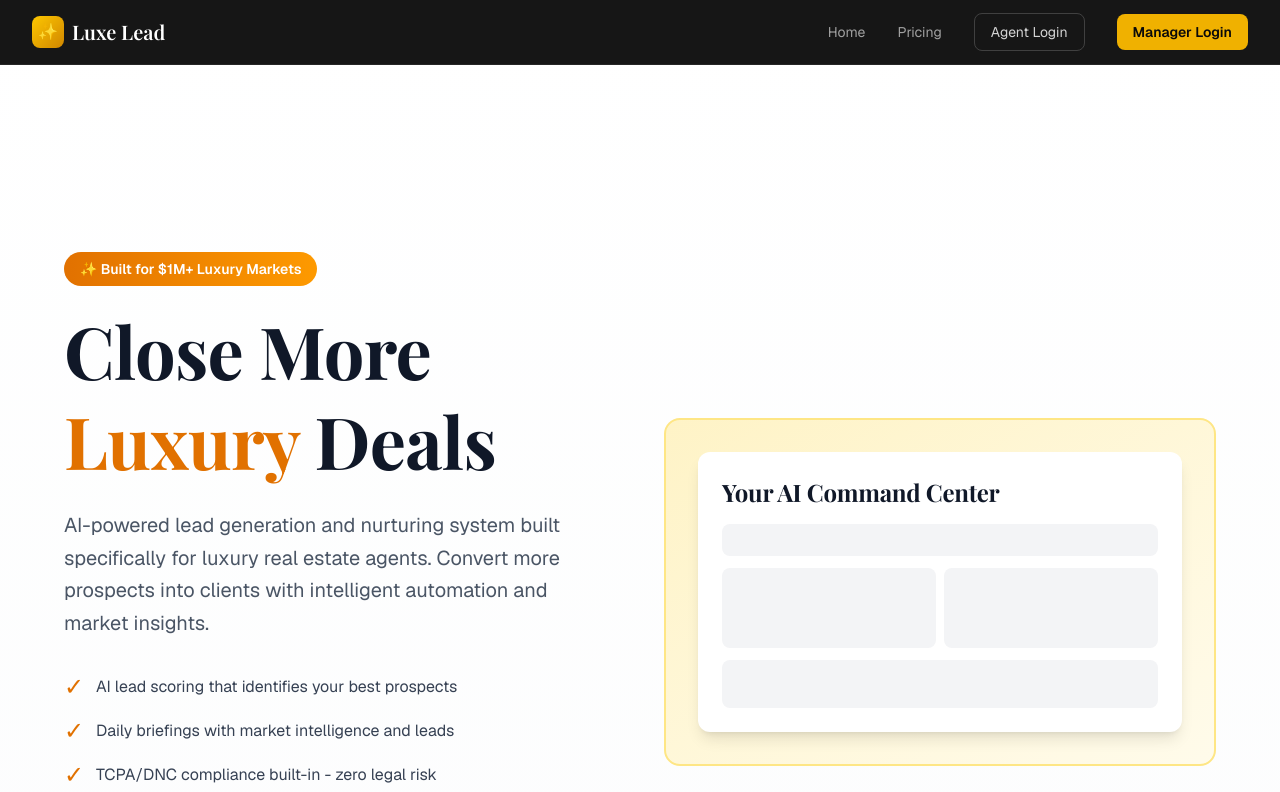
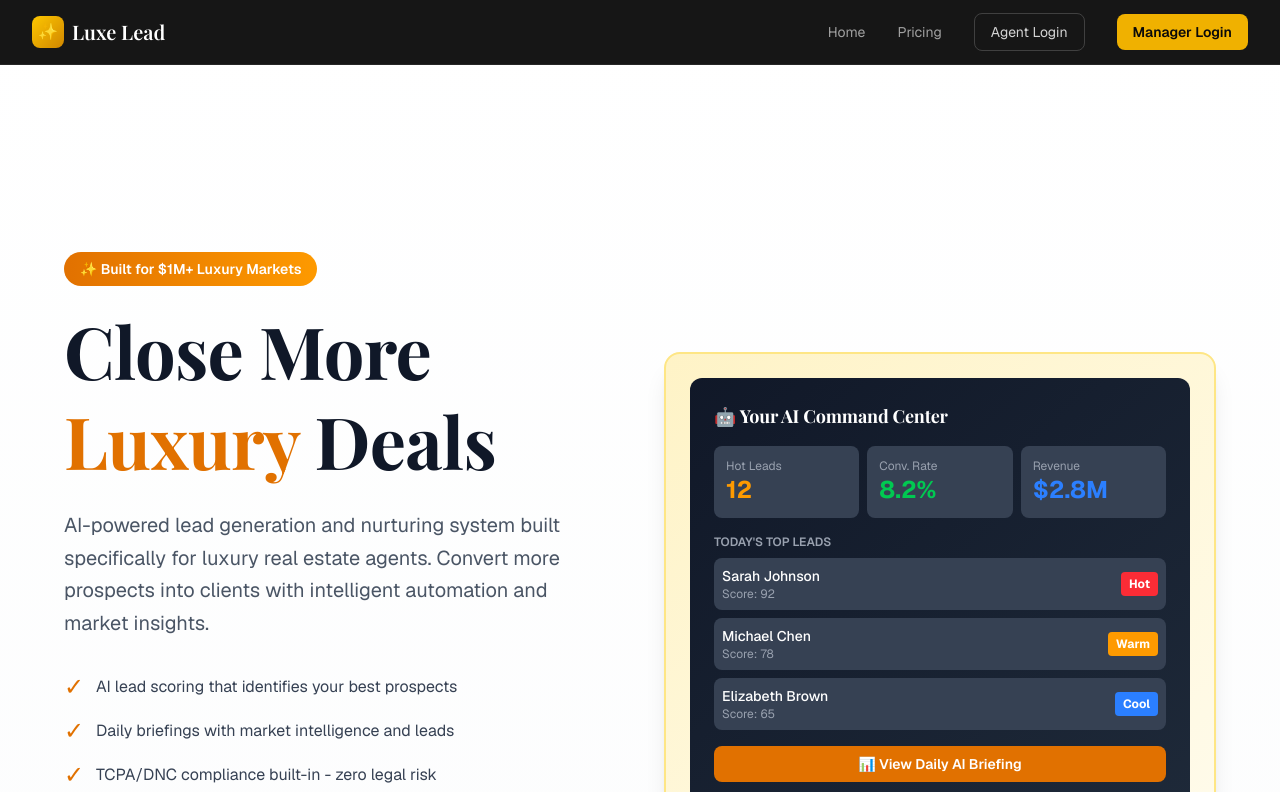
Before and after one commit to robopdesigns/luxeleadpro-site, a Next.js app: page / in a window 1280 px wide. Shown: the top 792 px of the page. Built offline with nearby package versions, Linux system fonts and the light colour scheme; no server answers; a web font is replaced by a local one.

Commit message:
Improve: AI Command Center visual - add sample dashboard preview with stats, leads, and actions

```diff
--- a/app/page.tsx
+++ b/app/page.tsx
@@ -67,19 +67,56 @@ export default function HomePage() {
               </p>
             </div>
 
-            {/* Right: Image/Visual */}
+            {/* Right: Dashboard Preview */}
             <div className="hidden lg:block">
-              <div className="bg-gradient-to-br from-amber-100 to-amber-50 rounded-2xl p-8 border-2 border-amber-200">
-                <div className="bg-white rounded-xl p-6 shadow-lg">
-                  <h3 className="font-serif text-2xl font-bold text-gray-900 mb-4">Your AI Command Center</h3>
-                  <div className="space-y-3">
-                    <div className="bg-gray-100 rounded-lg p-3 h-8"></div>
-                    <div className="grid grid-cols-2 gap-2">
-                      <div className="bg-gray-100 rounded-lg p-3 h-20"></div>
-                      <div className="bg-gray-100 rounded-lg p-3 h-20"></div>
+              <div className="bg-gradient-to-br from-amber-100 to-amber-50 rounded-2xl p-6 border-2 border-amber-200 shadow-xl">
+                <div className="bg-gradient-to-br from-gray-900 to-gray-800 rounded-xl p-6 text-white">
+                  <h3 className="font-serif text-lg font-bold mb-4">🤖 Your AI Command Center</h3>
+
+                  {/* Top Stats */}
+                  <div className="grid grid-cols-3 gap-2 mb-4">
+                    <div className="bg-gray-700 rounded-lg p-3">
+                      <div className="text-xs text-gray-400">Hot Leads</div>
+                      <div className="text-2xl font-bold text-amber-500">12</div>
                     </div>
-                    <div className="bg-gray-100 rounded-lg p-3 h-12"></div>
+                    <div className="bg-gray-700 rounded-lg p-3">
+                      <div className="text-xs text-gray-400">Conv. Rate</div>
+                      <div className="text-2xl font-bold text-green-500">8.2%</div>
+                    </div>
+                    <div className="bg-gray-700 rounded-lg p-3">
+                      <div className="text-xs text-gray-400">Revenue</div>
+                      <div className="text-2xl font-bold text-blue-500">$2.8M</div>
+                    </div>
                   </div>
+
+                  {/* Lead List */}
+                  <div className="space-y-2 mb-4">
+                    <div className="text-xs font-semibold text-gray-400 mb-2">TODAY'S TOP LEADS</div>
+                    {[
+                      { name: 'Sarah Johnson', score: 92, status: 'Hot' },
+                      { name: 'Michael Chen', score: 78, status: 'Warm' },
+                      { name: 'Elizabeth Brown', score: 65, status: 'Cool' },
+                    ].map((lead, i) => (
+                      <div key={i} className="bg-gray-700 rounded-lg p-2 flex justify-between items-center">
+                        <div>
+                          <div className="text-sm font-medium">{lead.name}</div>
+                          <div className="text-xs text-gray-400">Score: {lead.score}</div>
+                        </div>
+                        <span className={`text-xs font-bold px-2 py-1 rounded ${
+                          lead.status === 'Hot' ? 'bg-red-500' :
+                          lead.status === 'Warm' ? 'bg-amber-500' :
+                          'bg-blue-500'
+                        }`}>
+                          {lead.status}
+                        </span>
+                      </div>
+                    ))}
+                  </div>
+
+                  {/* AI Briefing Button */}
+                  <button className="w-full bg-amber-600 hover:bg-amber-700 text-white font-semibold py-2 rounded-lg text-sm transition">
+                    📊 View Daily AI Briefing
+                  </button>
                 </div>
               </div>
             </div>
```
